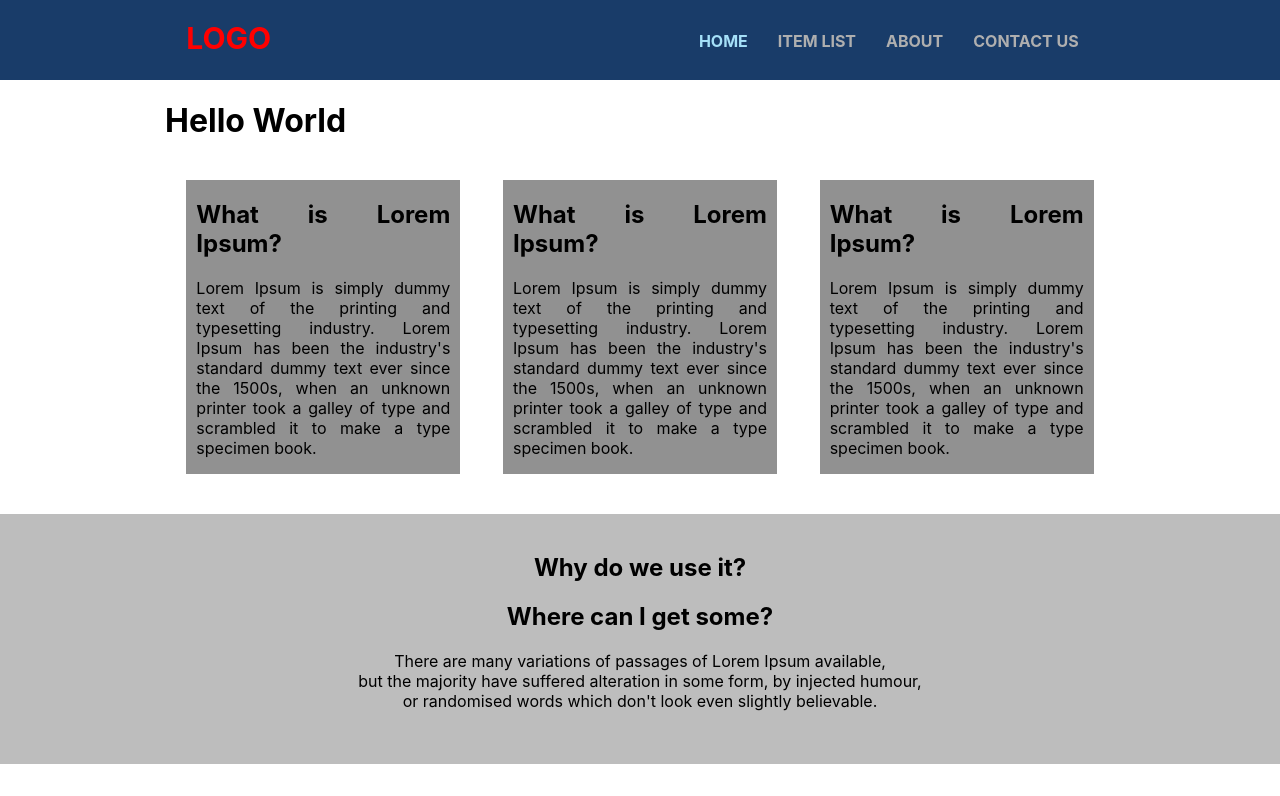
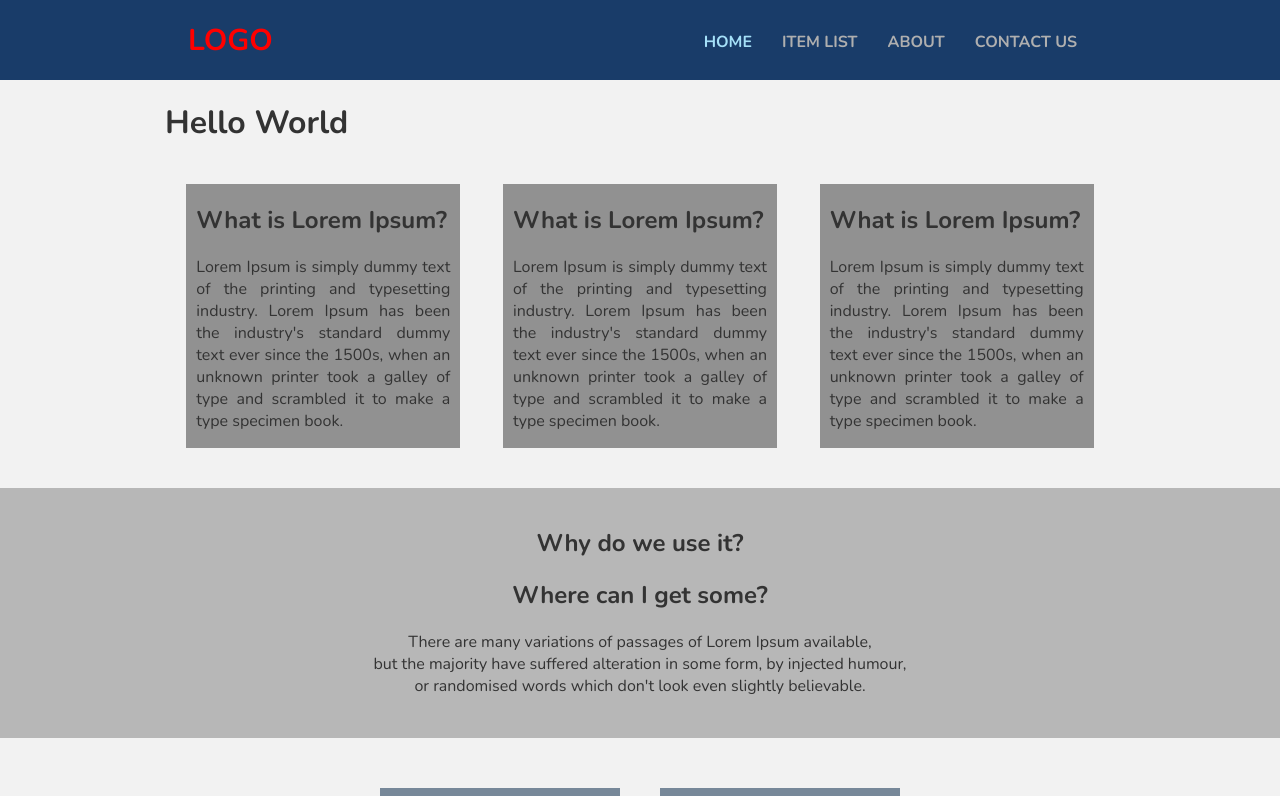
Before and after one commit to Joszeph/Web-Template, a Next.js app: page / in a window 1280 px wide. Shown: the top 796 px of the page. Built offline with nearby package versions, Linux system fonts and the light colour scheme.

Commit message:
static props

```diff
--- a/components/Nav/Burger.jsx
+++ b/components/Nav/Burger.jsx
@@ -18,7 +18,7 @@ const StyledBurger = styled.div`
   div {
     width: 2rem;
     height: 0.25rem;
-    background-color: white;
+    background-color: rgb(145, 145, 145);
     //border-radius: 10px;
     transform-origin: 1px;
     transition: all 0.3s linear;
--- a/pages/items/index.jsx
+++ b/pages/items/index.jsx
@@ -29,7 +29,7 @@ const Items =({items})=>{
     )
 }
 
-export async function getServerSideProps(){
+export async function getStaticProps(){
 
     const{API_URL}=process.env
 
--- a/styles/globals.css
+++ b/styles/globals.css
@@ -1,9 +1,12 @@
+@import url('https://fonts.googleapis.com/css2?family=Nunito:wght@300;400;600;700&display=swap');
+
 html,
 body {
   padding: 0;
   margin: 0;
-  font-family: -apple-system, BlinkMacSystemFont, Segoe UI, Roboto, Oxygen,
-    Ubuntu, Cantarell, Fira Sans, Droid Sans, Helvetica Neue, sans-serif;
+  background: #f2f2f2;
+  color: #333;
+  font-family: "Nunito";
 }
 
 a {
```
